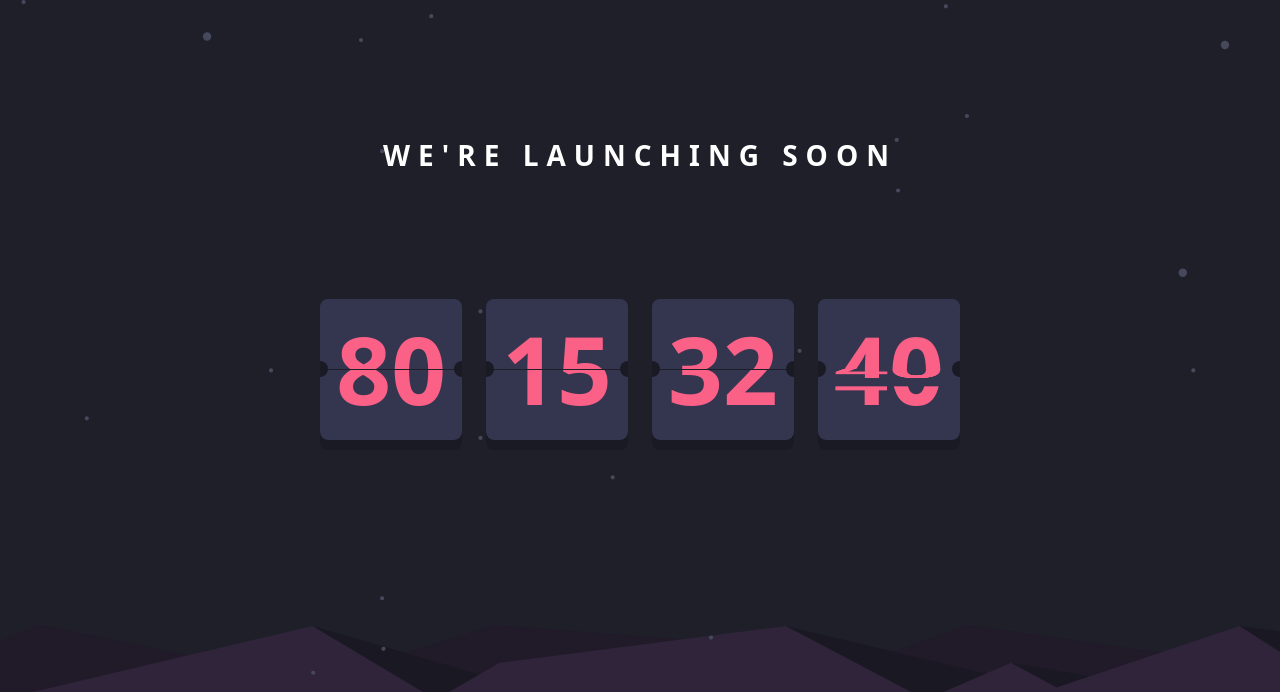
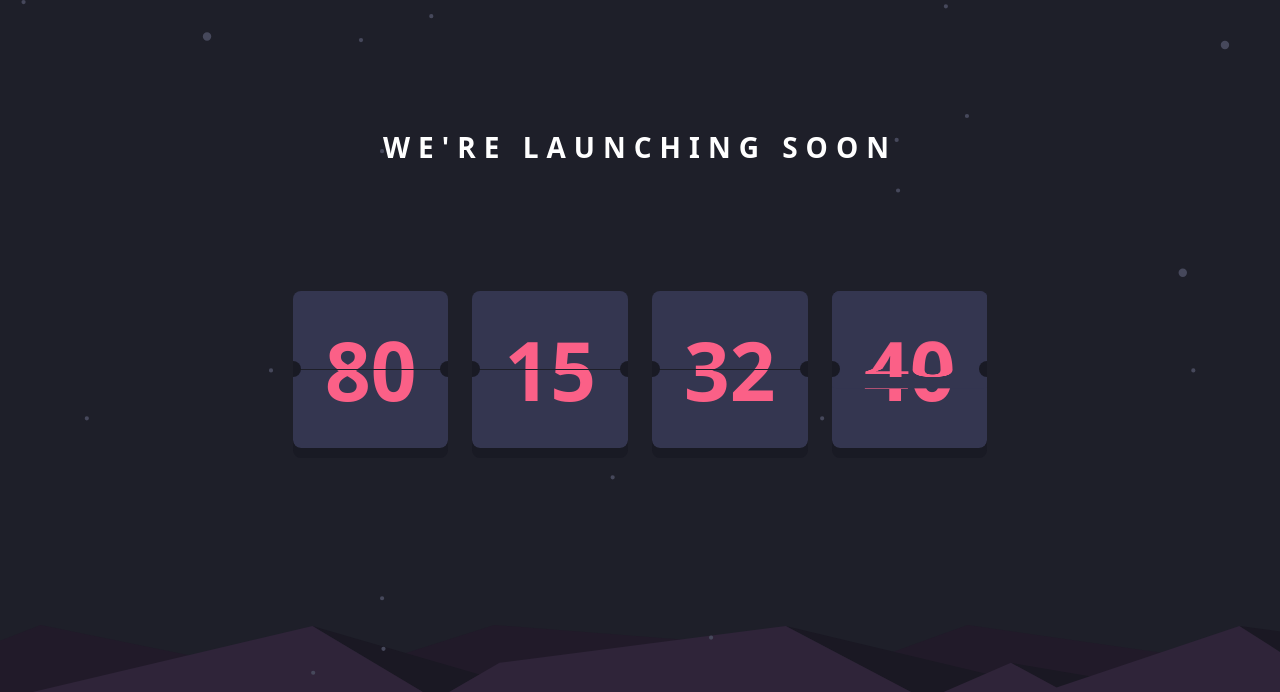
Before and after one commit to Old1337/flip-countdown, a plain HTML site: page index.html in a window 1280 px wide. Shown: the top 692 px of the page. Drawn offline with Linux system fonts and the light colour scheme; a web font is replaced by a local one.

Commit message:
fixed some stuff

```diff
--- a/css/main.css
+++ b/css/main.css
@@ -206,16 +206,18 @@ body {
 @media (min-width: 767px) {
   .top,
   .bottom {
-    font-size: 6rem;
-    height: 4.4rem;
-    padding: 1rem;
+    font-size: 5rem;
+    height: 4.9rem;
+    padding: 2rem;
     overflow: hidden;
     font-weight: bold;
     background-color: var(--timer-bg-color);
   }
   .flip-card.animate::after,
   .flip-card.animate::before {
-    font-size: 6rem;
+    font-size: 5rem;
+    height: 4.9rem;
+    padding: 2rem;
   }
 
   body {
```
